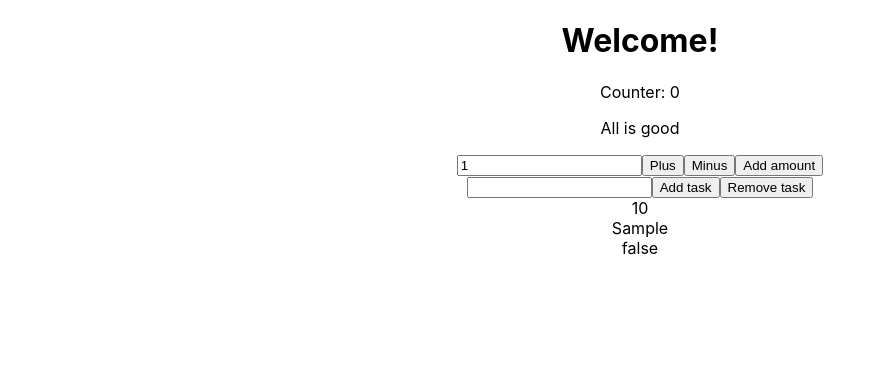
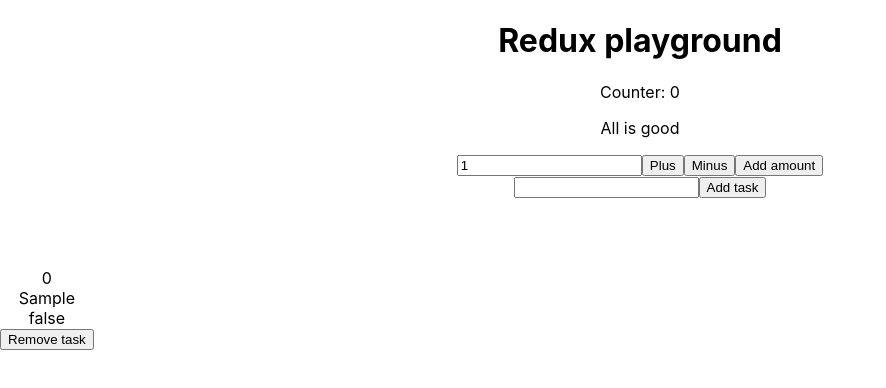
Before and after one commit to LipinVV/Redux-example, a React (Create React App) app: page / in a window 1280 px wide. Both pictures are taken after typing "Sample" into the empty fields and a click on the button "Add task". Shown: the top 388 px of the page, without its empty margins (0-886 px from the left). Built offline with nearby package versions, Linux system fonts and the light colour scheme.

Commit message:
task management - removing a task and dispatching it

```diff
--- a/src/App.js
+++ b/src/App.js
@@ -23,6 +23,7 @@
     // console.log('globalState', globalState)
     return (
         <div className="App">
+            <h1>Redux playground</h1>
             <Router>
                 <Calculations />
                 <Tasks/>
--- a/src/Tasks/Tasks.js
+++ b/src/Tasks/Tasks.js
@@ -1,43 +1,56 @@
-import {useDispatch, useSelector} from "react-redux";
-import {useState, useEffect} from "react";
-import {tasks} from "../data";
-import {taskManager} from "../reducers/taskManager";
-import {taskManagement} from "../actions/actions";
+import {useDispatch} from "react-redux";
+import {useState} from "react";
+import {taskManagementAddTask, taskManagementRemoveTask} from "../actions/actions";
 
 export const Tasks = () => {
     const dispatch = useDispatch();
     const [value, setValue] = useState("");
-    const [tasks, setTask] = useState([]);
+    const [task, setTask] = useState([]);
+    const [taskId, setTaskId] = useState(0);
 
     const handleChanger = (evt) => {
-        const { value } = evt.target
+        const {value} = evt.target;
         setValue(value);
     }
 
-    const submitHandler = () => {
+    const submitTaskHandler = () => {
+        setTaskId(prevState => prevState + 1)
         setTask([
-            ...tasks,
-            {text: value, completed: false, id: Math.round(Math.random() * 10)}
+            ...task,
+            {text: value, completed: false, id: taskId}
         ]);
-        dispatch(taskManagement(tasks));
-        setValue('');
+    }
+    const removeTaskHandler = (id) => {
+        setTask(task.filter(issue => issue.id !== id));
     }
 
-    useEffect(() => {
 
-    }, [tasks])
     return (
         <div>
             <input value={value} onChange={handleChanger} type='text'/>
-            <button onClick={submitHandler}>Add task</button>
-            <button>Remove task</button>
-            <div>
-                {tasks.length > 0 && tasks.map((task, index )=> {
+            <button
+                onClick={() => {
+                dispatch(taskManagementAddTask(
+                    {value, completed: false, id: taskId}
+                ));
+                submitTaskHandler()
+                setValue('');
+            }}>Add task
+            </button>
+            <br/>
+            <br/>
+            <div style={{display: 'flex', marginTop: '50px'}}>
+                {task.map((task, index) => {
                     return (
                         <div key={Date.now() + index}>
                             <div>{task.id}</div>
                             <div>{task.text}</div>
                             <div>{task.completed.toString()}</div>
+                            <button onClick={() => {
+                                removeTaskHandler(task.id)
+                                dispatch(taskManagementRemoveTask(task))
+                            }}>Remove task
+                            </button>
                         </div>
                     )
                 })}
--- a/src/actions/actions.js
+++ b/src/actions/actions.js
@@ -2,7 +2,8 @@
     INCREMENT: 'INCREMENT',
     DECREMENT: 'DECREMENT',
     INCREMENT_BY_AMOUNT: 'INCREMENT_BY_AMOUNT',
-    TASK_MANAGEMENT: 'TASK_MANAGEMENT'
+    TASK_MANAGEMENT_ADD_TASK: 'TASK_MANAGEMENT_ADD_TASK',
+    TASK_MANAGEMENT_REMOVE_TASK: 'TASK_MANAGEMENT_REMOVE_TASK'
 }
 
 export const increment = (number) => {
@@ -26,9 +27,16 @@
     }
 }
 
-export const taskManagement = (message) => {
+export const taskManagementAddTask = (task) => {
     return {
-        type: ACTIONS.TASK_MANAGEMENT,
-        payload: message
+        type: ACTIONS.TASK_MANAGEMENT_ADD_TASK,
+        payload: task
     }
 }
+
+export const taskManagementRemoveTask = (task) => {
+    return {
+        type: ACTIONS.TASK_MANAGEMENT_REMOVE_TASK,
+        payload: task
+    }
+}
--- a/src/calculations/Calculations.js
+++ b/src/calculations/Calculations.js
@@ -3,20 +3,17 @@
 import {useState} from "react";
 
 export const Calculations = () => {
-    const currentState = useSelector(state => state)
     const counter = useSelector(state => state.counter.summary);
     const warning = useSelector(state => state.counter.other);
     const dispatch = useDispatch();
     const [value, setValue] = useState(1);
 
     const inputHandler = (evt) => {
-        const { value } = evt.target
-        setValue(Number(value))
+        const { value } = evt.target;
+        setValue(Number(value));
     }
-    console.log('dynamic state is: ', currentState)
     return (
         <div>
-            <h1>Welcome!</h1>
             <p>Counter: {counter}</p>
             <p>{warning}</p>
             <input value={value} onChange={inputHandler} type='number'/>
--- a/src/data.js
+++ b/src/data.js
@@ -3,6 +3,4 @@
     other: "All is good",
 }
 
-export const tasks = {
-
-}
+export const taskList = [];
--- a/src/reducers/taskManager.js
+++ b/src/reducers/taskManager.js
@@ -1,10 +1,13 @@
 import {ACTIONS} from "../actions/actions";
-import {tasks} from "../data";
+import {taskList} from "../data";
 
-export const taskManager = (state = tasks, action) => {
+export const taskManager = (state = {tasks : taskList}, action) => {
     switch(action.type) {
-        case ACTIONS.TASK_MANAGEMENT: {
-            return {...state, task: action.payload}
+        case ACTIONS.TASK_MANAGEMENT_ADD_TASK: {
+            return {tasks: [...state.tasks, action.payload]}
+        }
+        case ACTIONS.TASK_MANAGEMENT_REMOVE_TASK: {
+            return {...state, tasks: state.tasks.filter(task => task.id !== action.payload.id)}
         }
         default: {
             return state
```
